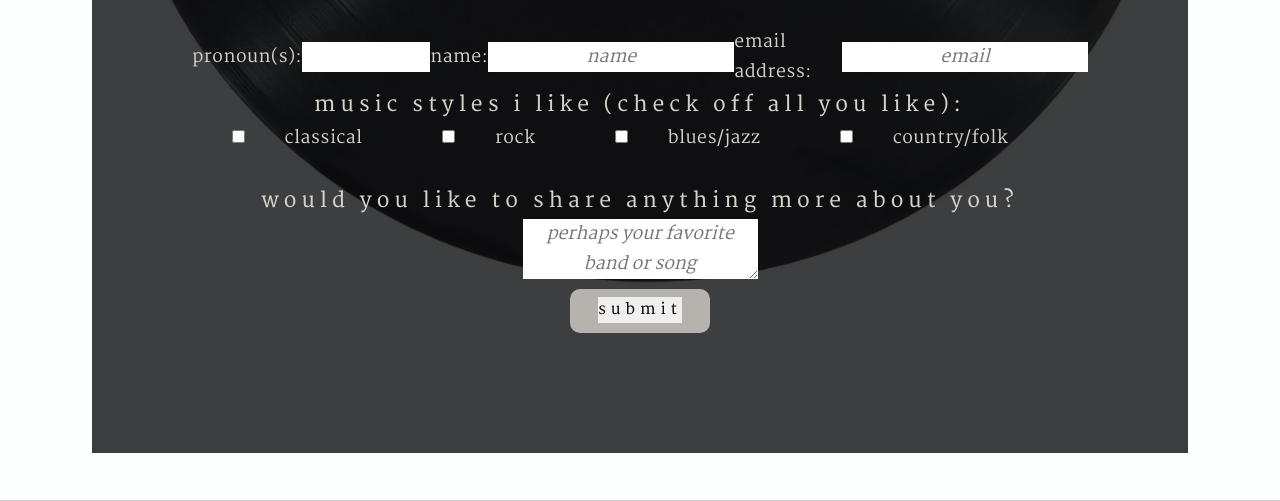
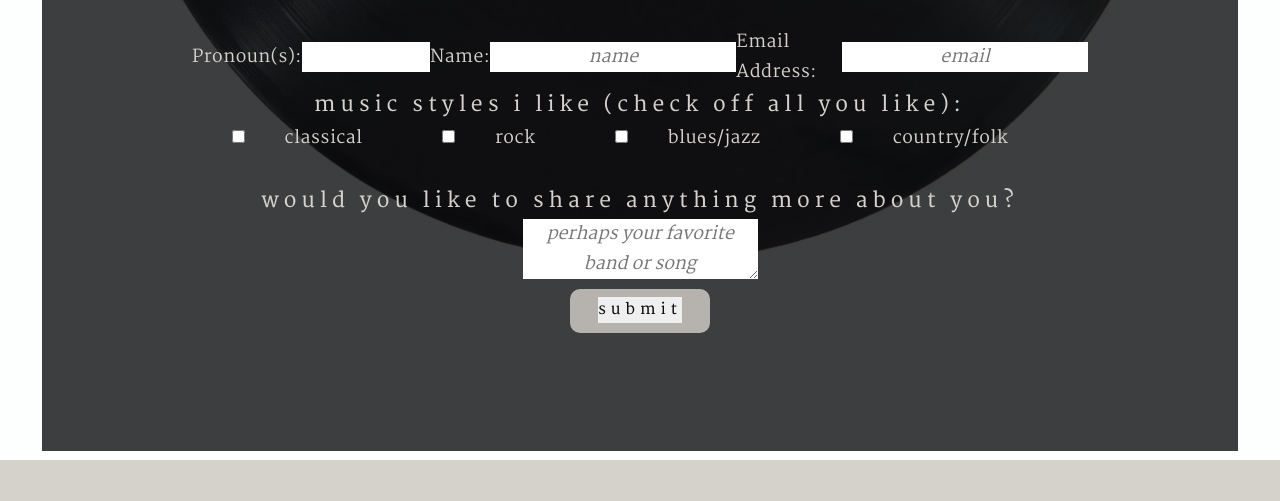
Before and after one commit to AliceOhio/reimagine.classical, a plain HTML site: page letstalk.html in a window 1280 px wide. Shown: the part 229-730 px from the top of the page. Drawn offline with Linux system fonts and the light colour scheme.

Commit message:
Begin adjustments to letstalk display within all media ranges

```diff
--- a/assets/css/style.css
+++ b/assets/css/style.css
@@ -187,6 +187,7 @@ h4 {
     color: #D5D1CB;
     background: rgba(14, 14, 15, 0.4);
     padding: 1em;
+    height: 4.5dvh;
     width: 100dvw;
     text-align: center;
 }
@@ -240,9 +241,23 @@ textarea {
     background-position: center;
     background-repeat: no-repeat;
     background-color: #D5D1CB;
-    height: 85dvh;
+    height: 80dvh;
     width: 100dvw;
-    text-transform: lowercase;
+}
+
+.letstalk {
+    position: absolute;
+    letter-spacing: 0.5px;
+    font-size: 110%;
+    /* bottom: 50%; */
+    background: rgba(14, 14, 15, 0.8);
+    color: #D5D1CB;
+    width: 70dvw;
+    height: 70dvh;
+    padding: 0 150px;
+    top: 50%;
+    left: 50%;
+    transform: translate(-50%, -50%);
 }
 
 .letstalkimg h1 {
@@ -259,21 +274,6 @@ textarea {
     text-align: center;
     font-size: 120%;
     font-weight: 600;
-}
-
-.letstalk {
-    position: absolute;
-    letter-spacing: 0.5px;
-    font-size: 110%;
-    bottom: 50%;
-    background: rgba(14, 14, 15, 0.8);
-    color: #D5D1CB;
-    width: 70dvw;
-    height: 70dvh;
-    padding: 2px 100px;
-    top: 50%;
-    left: 50%;
-    transform: translate(-50%, -50%);
 }
 
 #pronoun {
@@ -642,10 +642,14 @@ footer {
     .letstalkimg h1 {
         font-size: 100%;
         height: 2dvh;
+        /* padding-top: 0%; */
     }
 
     .letstalk {
         font-size: 12px;
+        width: 60dvw;
+        height: 68dvh;
+        /* padding-top: 0%; */
     }
 
     .contactinfo {
@@ -653,7 +657,7 @@ footer {
     }
 
     .letstalkimg h2 {
-        font-size: 80%;
+        font-size: 100%;
     }
 
     .musicstyles {
```
